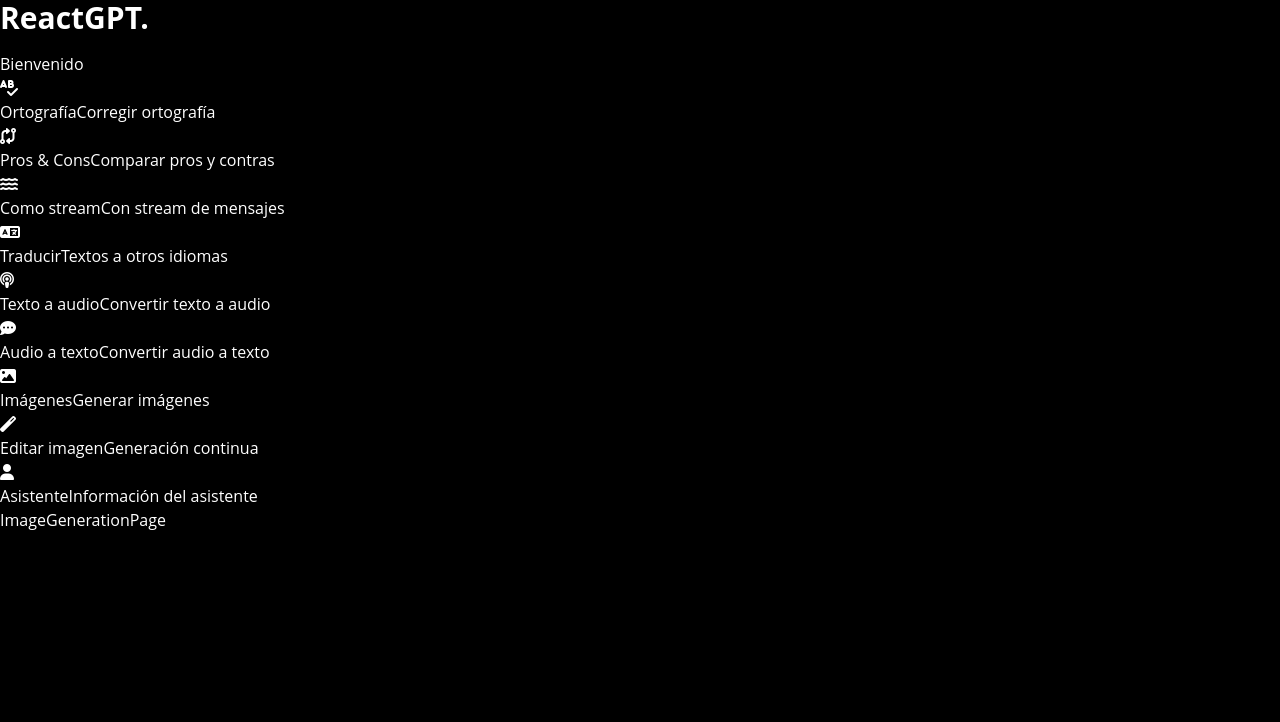
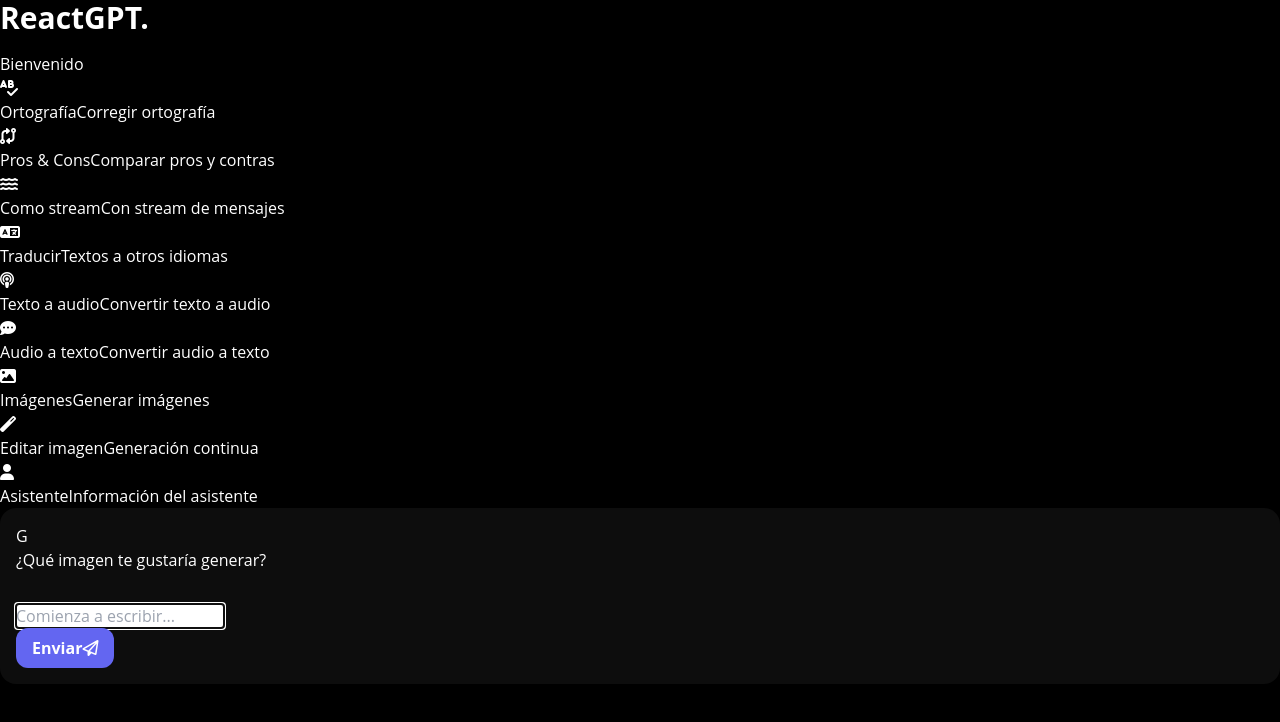
Before and after one commit to EdsonRosales/GPT-react-generator, a React (Vite) app: page /image-generation in a window 1280 px wide. Shown: the top 722 px of the page. Built offline with nearby package versions, Linux system fonts and the light colour scheme.

Commit message:
feat[ImageGenerator]: Use case for Image generator builded & see the data through the console

```diff
--- /dev/null
+++ b/src/core/use-cases/image-genertion.use-case.ts
@@ -0,0 +1,32 @@
+interface Image {
+  url: string;
+  alt: string;
+}
+
+type GeneratedImage = Image | null;
+
+export const imageGenerationUseCase = async (prompt: string, originalImage?: string, maskImage?: string): Promise<GeneratedImage> => {
+  try {
+    const resp = await fetch(`${import.meta.env.VITE_GPT_API}/image-generation`, {
+      method: 'POST',
+      headers: {
+        'Content-Type': 'application/json'
+      },
+      body: JSON.stringify({
+        prompt,
+        originalImage,
+        maskImage
+      })
+    });
+
+    const { url, revised_prompt: alt } = await resp.json();
+    console.log({url, alt});
+    return {
+      url,
+      alt
+    }
+  } catch (error) {
+    console.log(error);
+    return null;
+  }
+}
--- a/src/core/use-cases/index.ts
+++ b/src/core/use-cases/index.ts
@@ -6,3 +6,4 @@ export * from './pros-cons-stream-function-generator.use-case';
 export * from './translate-text.use-case';
 export * from './text-to-audio.use-case';
 export * from './audio-to-text.use-case';
+export * from './image-genertion.use-case';
--- a/src/presentation/pages/image-generation/ImageGenerationPage.tsx
+++ b/src/presentation/pages/image-generation/ImageGenerationPage.tsx
@@ -1,5 +1,70 @@
+import { useState } from "react";
+import { GptMessage, MyMessage, TextMessageBox, TypingLoader } from "../../components";
+import { imageGenerationUseCase } from "../../../core/use-cases";
+
+export type Message = {
+  text: string;
+  isGptMessage: boolean;
+  info?: {
+    imageUrl: string;
+    alt: string;
+  }
+};
+
 export const ImageGenerationPage = () => {
+
+  const [isLoading, setIsLoading] = useState(false);
+  const [messages, setMessages] = useState<Message[]>([]);
+
+  const handlePost = async (text: string) => {
+    setIsLoading(true);
+    setMessages( (prev) => [...prev, { text, isGptMessage: false }] );
+
+    // Call to the matching Use Case
+    const imageInfo = await imageGenerationUseCase(text);
+    setIsLoading(false);
+
+    if (!imageInfo) return setMessages((prev) => [...prev, { text: 'No se pudo generar la imagen', isGptMessage: true }]);
+
+    // TO DO: Add the isGPTMessage in true
+  };
+
   return (
-    <div>ImageGenerationPage</div>
+    <div className="chat-container">
+      <div className="chat-messages">
+        <div className="grid grid-cols-12 gap-y-2">
+
+          {/* Welcome message */}
+          <GptMessage text="¿Qué imagen te gustaría generar?" />
+
+          {
+            messages.map( (message, index) => (
+              message.isGptMessage
+                ? (
+                  <GptMessage text={message.text} key={index} />
+                ) : (
+                  <MyMessage text={message.text} key={index} />
+                )
+            ))
+          }
+
+          {
+            isLoading && (
+              <div className="col-start-1 col-end-12 fade-in">
+                <TypingLoader />
+              </div>
+            )
+          }
+        </div>
+      </div>
+
+      {/* Message Box */}
+      <TextMessageBox
+        onSendMessage={ handlePost }
+        placeholder="Comienza a escribir..."
+        disableCorrections
+      />
+
+    </div>
   )
 };
```
